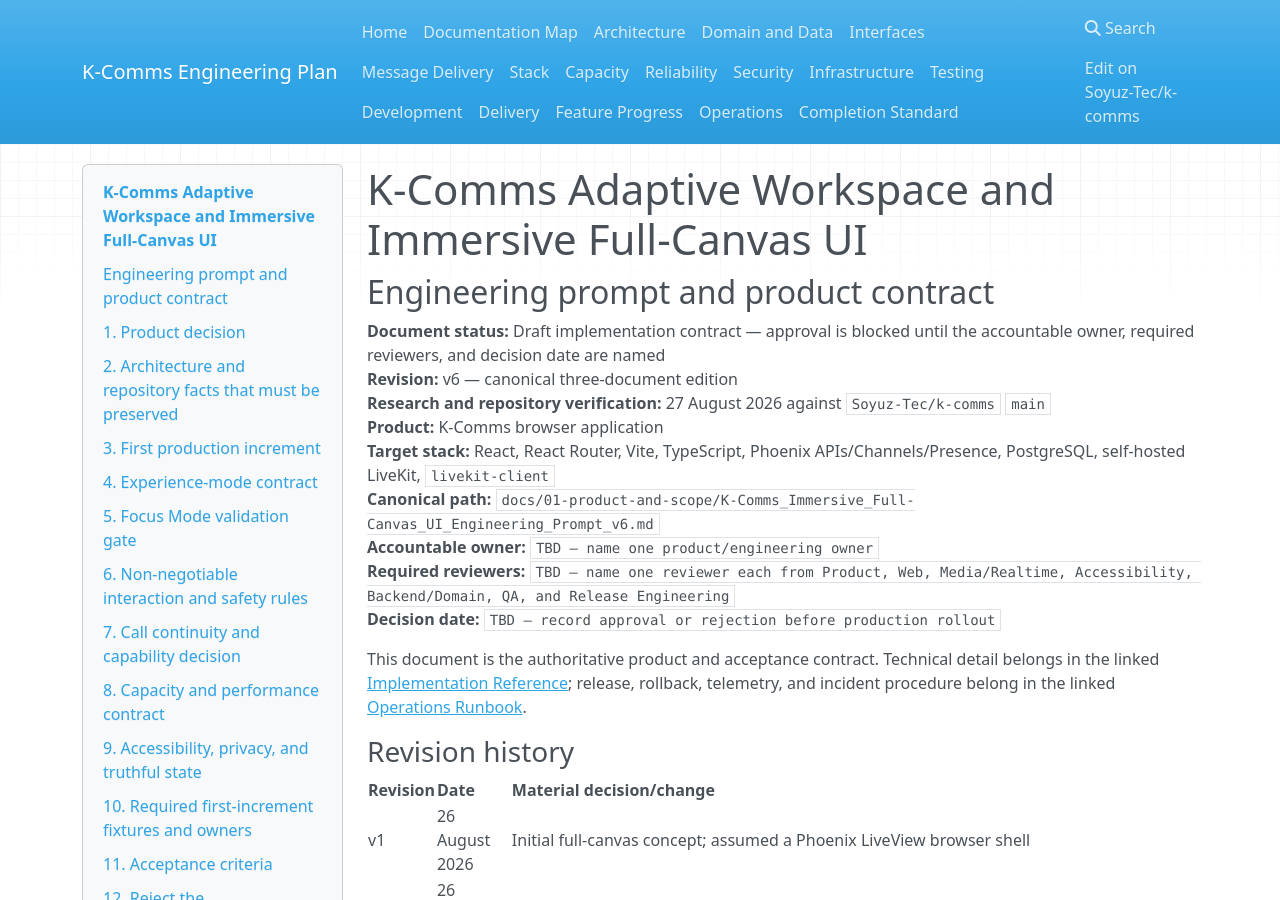
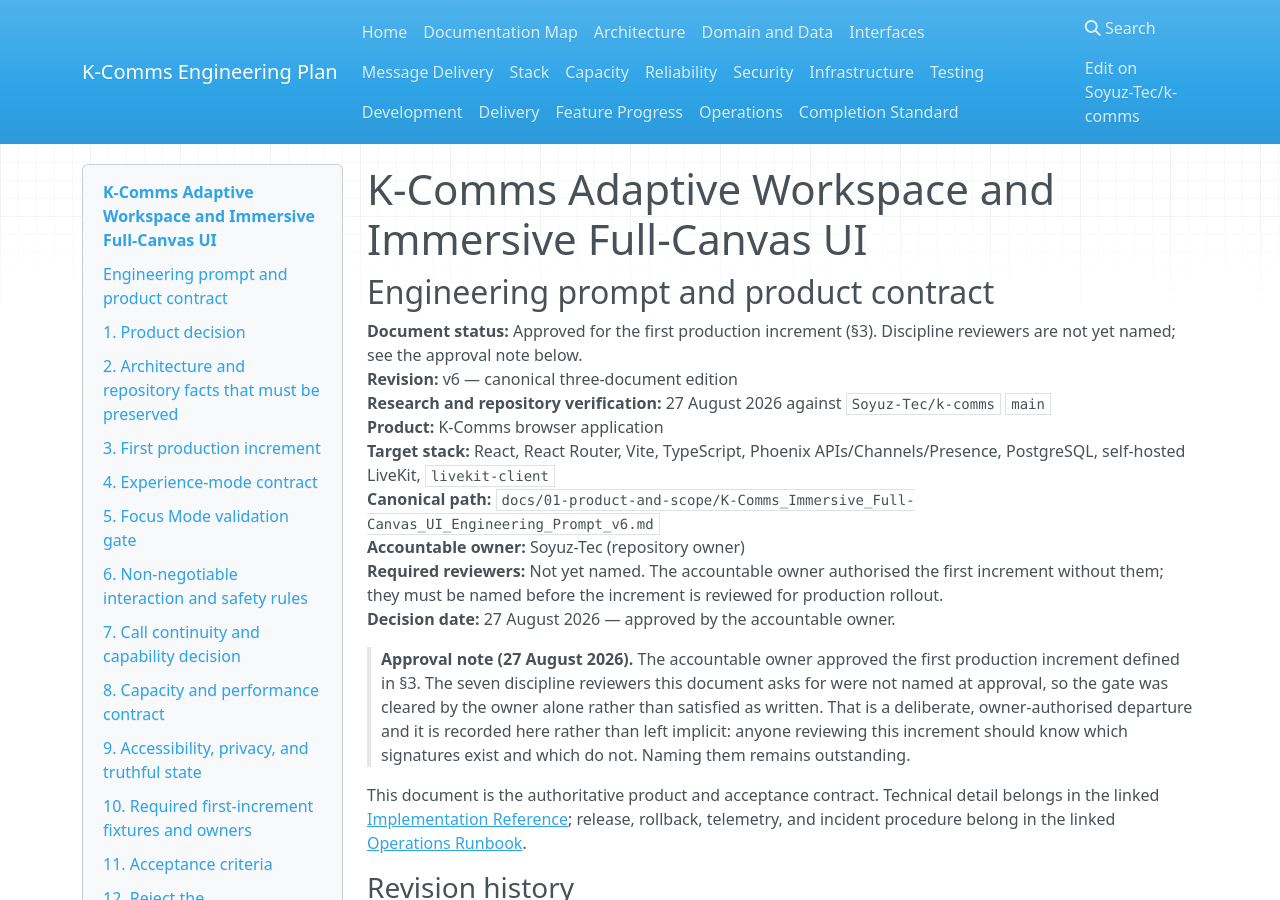
Before and after one commit to Soyuz-Tec/k-comms, an MkDocs documentation site: the page built from docs/01-product-and-scope/K-Comms_Immersive_Full-Canvas_UI_Engineering_Prompt_v6.md, in a window 1280 px wide and 900 px high. Built offline with MkDocs 1.6.1, drawn with Linux system fonts in a browser that asks for light colours; nearby versions of some CDN libraries.

Commit message:
docs: record the immersive UI contract approval and its unmet gate
The v6 contract carried an approval gate naming seven discipline
reviewers. The gate has not been satisfied as written: the reviewers are
not named, and the first increment was authorised by the repository
owner alone.

Rather than mark the gate satisfied, the header now records what
actually happened -- owner, date, and "reviewers not yet named" -- with a
note stating that they must be named before the increment is reviewed
for production rollout. An approval record that overstates its own
authority is worse than no record.

Co-Authored-By: Claude Opus 5 <noreply@anthropic.com>

```diff
--- a/docs/01-product-and-scope/K-Comms_Immersive_Full-Canvas_UI_Engineering_Prompt_v6.md
+++ b/docs/01-product-and-scope/K-Comms_Immersive_Full-Canvas_UI_Engineering_Prompt_v6.md
@@ -2,15 +2,23 @@
 
 ## Engineering prompt and product contract
 
-**Document status:** Draft implementation contract — approval is blocked until the accountable owner, required reviewers, and decision date are named
+**Document status:** Approved for the first production increment (§3). Discipline reviewers are not yet named; see the approval note below.
 **Revision:** v6 — canonical three-document edition
 **Research and repository verification:** 27 August 2026 against `Soyuz-Tec/k-comms` `main`
 **Product:** K-Comms browser application
 **Target stack:** React, React Router, Vite, TypeScript, Phoenix APIs/Channels/Presence, PostgreSQL, self-hosted LiveKit, `livekit-client`
 **Canonical path:** `docs/01-product-and-scope/K-Comms_Immersive_Full-Canvas_UI_Engineering_Prompt_v6.md`
-**Accountable owner:** `TBD — name one product/engineering owner`
-**Required reviewers:** `TBD — name one reviewer each from Product, Web, Media/Realtime, Accessibility, Backend/Domain, QA, and Release Engineering`
-**Decision date:** `TBD — record approval or rejection before production rollout`
+**Accountable owner:** Soyuz-Tec (repository owner)
+**Required reviewers:** Not yet named. The accountable owner authorised the first increment without them; they must be named before the increment is reviewed for production rollout.
+**Decision date:** 27 August 2026 — approved by the accountable owner.
+
+> **Approval note (27 August 2026).** The accountable owner approved the first
+> production increment defined in §3. The seven discipline reviewers this
+> document asks for were not named at approval, so the gate was cleared by the
+> owner alone rather than satisfied as written. That is a deliberate,
+> owner-authorised departure and it is recorded here rather than left implicit:
+> anyone reviewing this increment should know which signatures exist and which
+> do not. Naming them remains outstanding.
 
 This document is the authoritative product and acceptance contract. Technical detail belongs in the linked [Implementation Reference](../12-development-guides/K-Comms_Immersive_UI_Implementation_Reference_v6.md); release, rollback, telemetry, and incident procedure belong in the linked [Operations Runbook](../14-operations/K-Comms_Immersive_UI_Operations_Runbook_v6.md).
 
```
